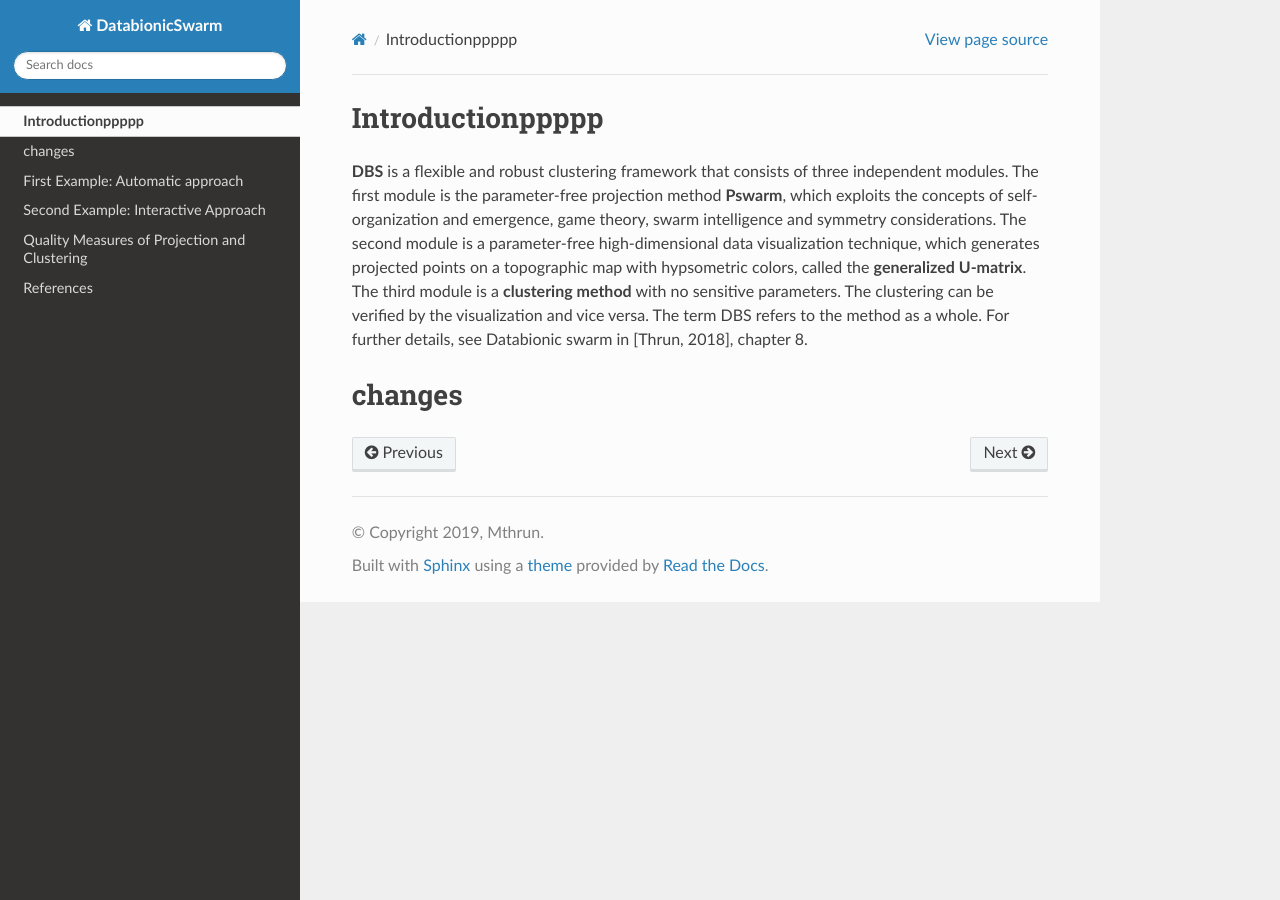
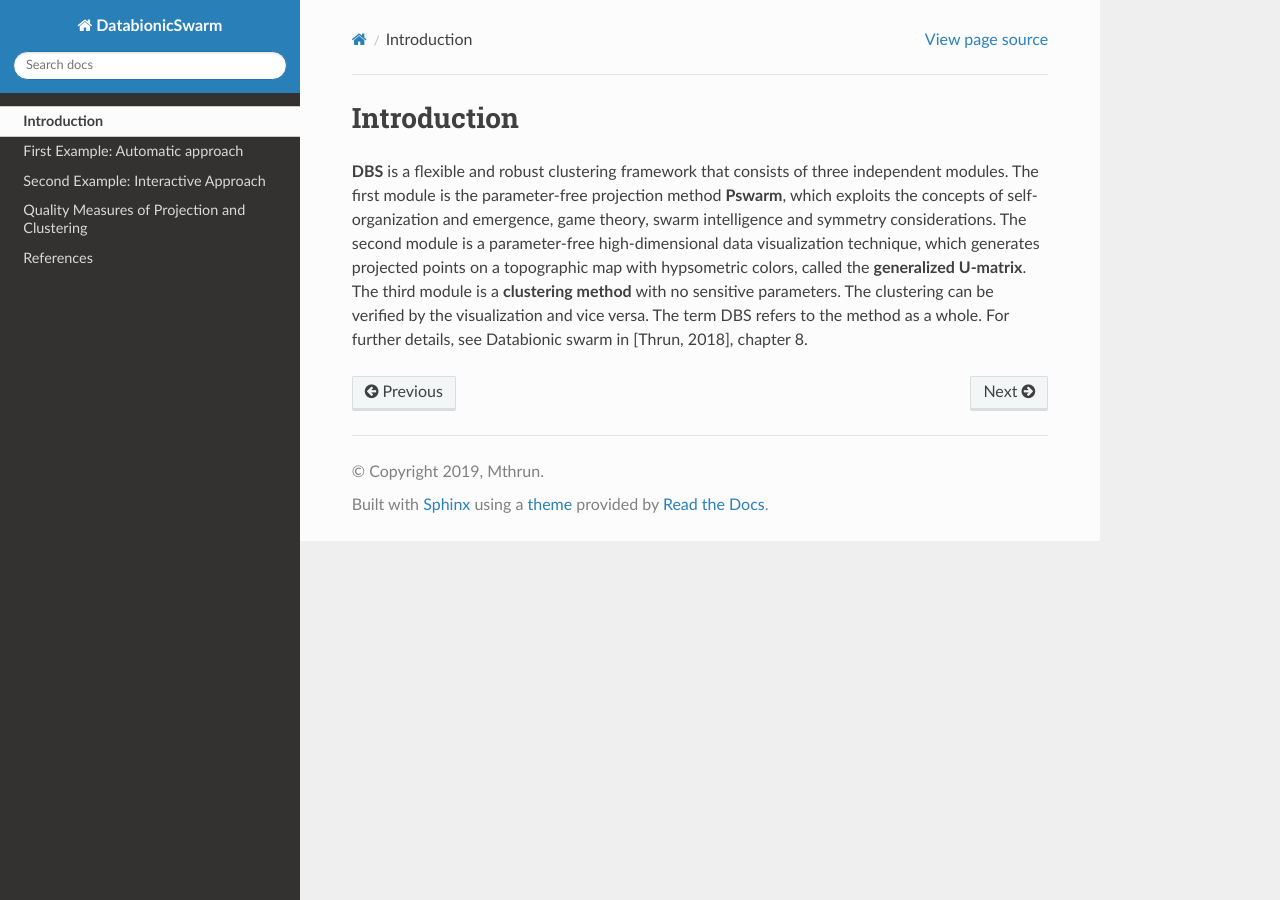
Before and after one commit to Mthrun/DatabionicSwarm, a Sphinx documentation site: the page built from docs/source/intro.rst, in a window 1280 px wide. Built offline with Sphinx 7.4.7 and the Read the Docs theme 2.0.0, drawn with Linux system fonts in a browser that asks for light colours.

Commit message:
Update intro.rst

```diff
--- a/docs/source/intro.rst
+++ b/docs/source/intro.rst
@@ -1,8 +1,5 @@
 
-Introductionppppp
-=================
+Introduction
+============
 
 **DBS** is a flexible and robust clustering framework that consists of three independent modules. The first module is the parameter-free projection method **Pswarm**, which exploits the concepts of self-organization and emergence, game theory, swarm intelligence and symmetry considerations. The second module is a parameter-free high-dimensional data visualization technique, which generates projected points on a topographic map with hypsometric colors, called the **generalized U-matrix**. The third module is a **clustering method** with no sensitive parameters. The clustering can be verified by the visualization and vice versa. The term DBS refers to the method as a whole. For further details, see Databionic swarm in [Thrun, 2018], chapter 8.
-
-changes
-=======
```
